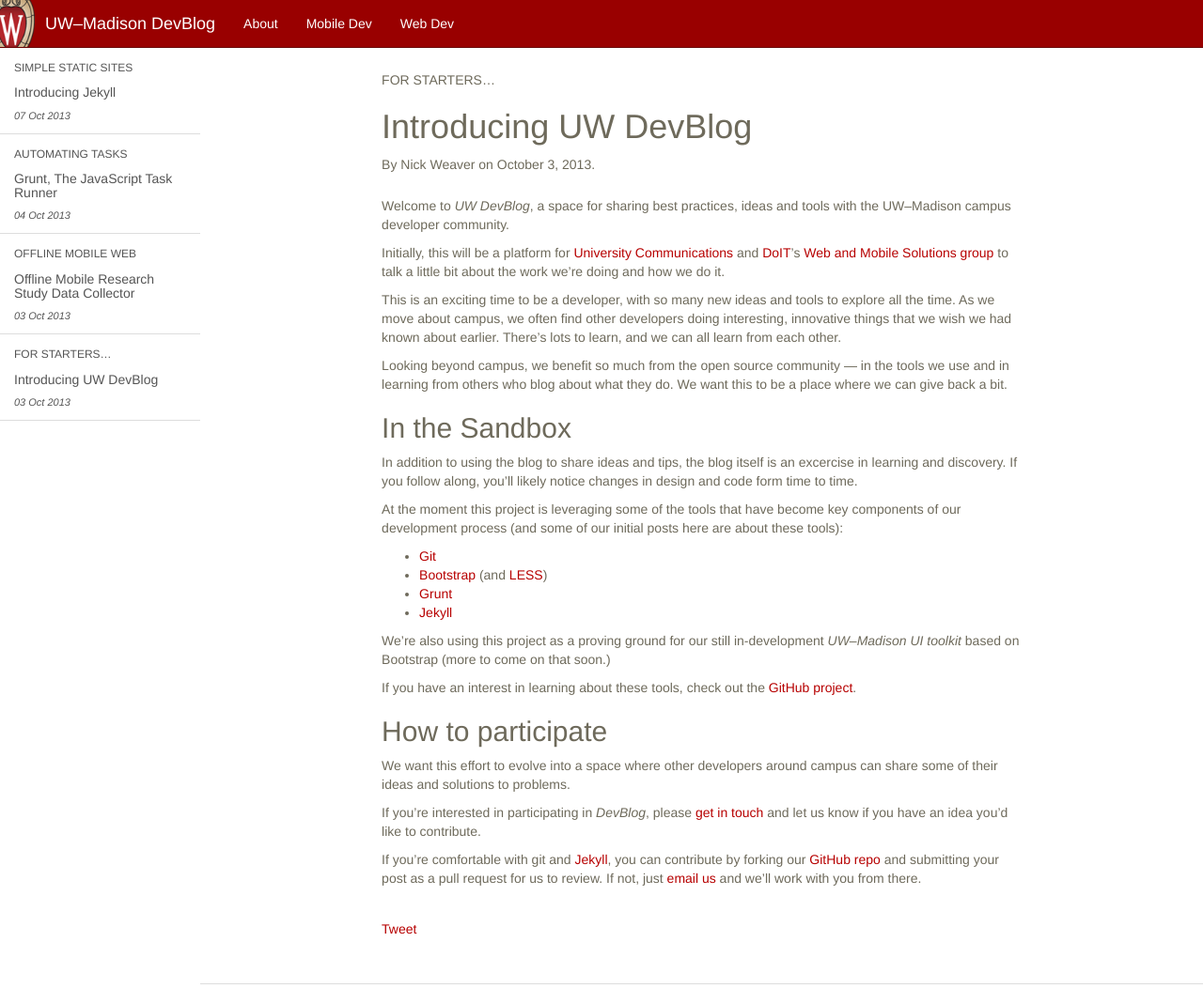
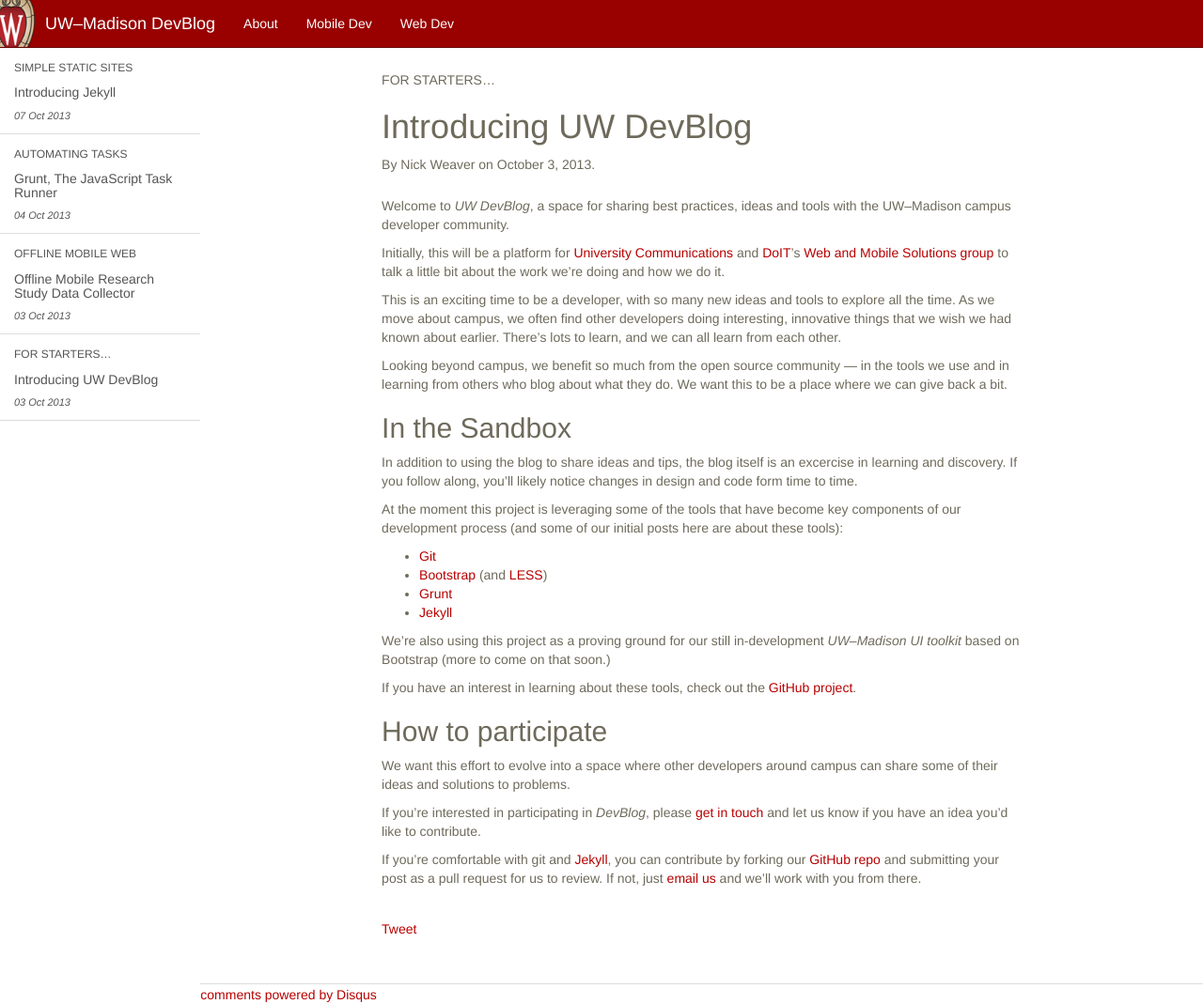
Before and after one commit to UWMadisonUcomm/devblog, a Jekyll site: the page built from _posts/2013-10-3-introducing-uw-devblog.markdown, in a window 1280 px wide and 1069 px high. Shown: the whole window at 94% size. Built offline with Jekyll 4.4.1, drawn with Linux system fonts in a browser that asks for light colours; nearby versions of some CDN libraries; Markdown is read by kramdown in place of the engine named in the settings; comment, search, counter and statistics services are not loaded.

Commit message:
Add disqus code

```diff
--- a/_includes/footer.html
+++ b/_includes/footer.html
@@ -1,2 +1,17 @@
+
+  <script type="text/javascript">
+      /* * * CONFIGURATION VARIABLES: EDIT BEFORE PASTING INTO YOUR WEBPAGE * * */
+      var disqus_shortname = 'uwdevblog'; // required: replace example with your forum shortname
+
+      /* * * DON'T EDIT BELOW THIS LINE * * */
+      (function() {
+          var dsq = document.createElement('script'); dsq.type = 'text/javascript'; dsq.async = true;
+          dsq.src = '//' + disqus_shortname + '.disqus.com/embed.js';
+          (document.getElementsByTagName('head')[0] || document.getElementsByTagName('body')[0]).appendChild(dsq);
+      })();
+  </script>
+  <noscript>Please enable JavaScript to view the <a href="http://disqus.com/?ref_noscript">comments powered by Disqus.</a></noscript>
+  <a href="http://disqus.com" class="dsq-brlink">comments powered by <span class="logo-disqus">Disqus</span></a>
+
   </body>
 </html>
--- a/_layouts/default.html
+++ b/_layouts/default.html
@@ -9,6 +9,9 @@
     <div class="row">
       {{ content }}
     </div>
+    <div class="row">
+      <div id="disqus_thread" class="col-sm-8 col-sm-offset-2"></div>
+    </div>
   </div>
 
 {% include footer.html %}
```
